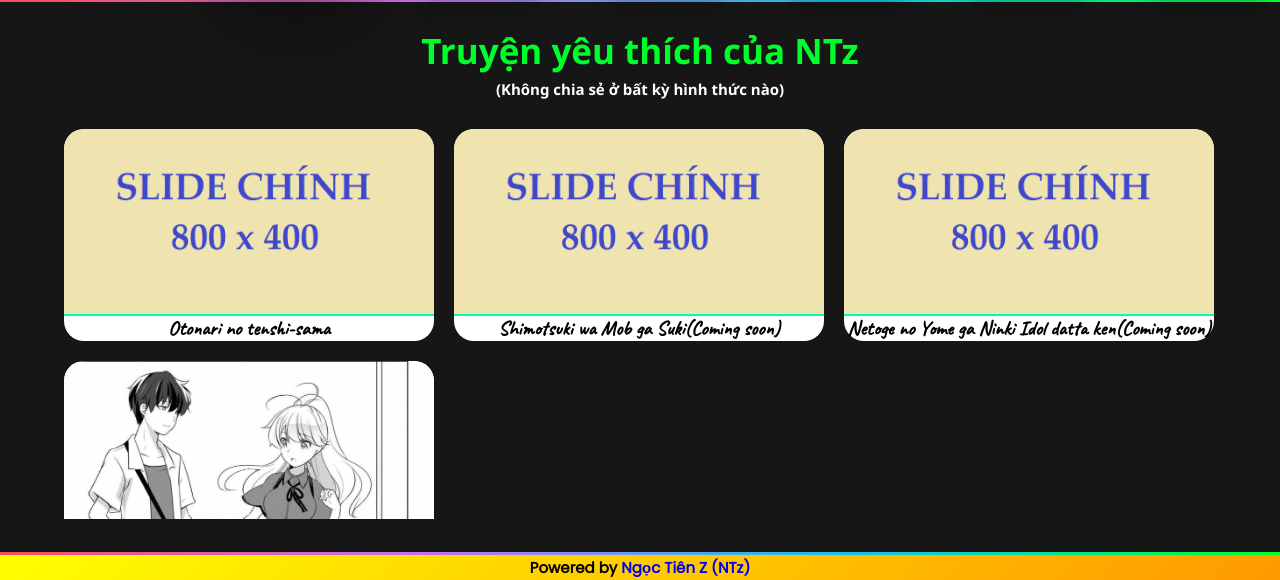
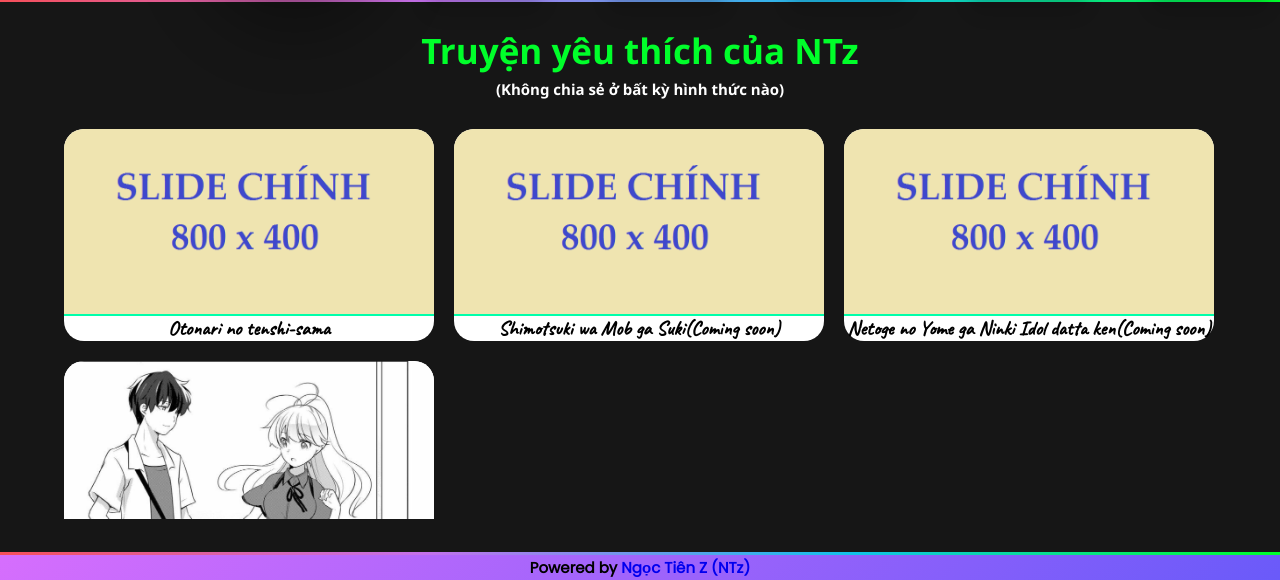
Before and after one commit to tien2k6z/Information, a PHP site: page / in a window 1280 px wide. Shown: the part 601-1181 px from the top of the page. Run offline with PHP 8.4, Linux system fonts and the light colour scheme.

Commit message:
Add files via upload

```diff
--- a/style1.css
+++ b/style1.css
@@ -297,7 +297,7 @@ border: 2px solid #fff; /* Viền trắng cho mỗi mục danh sách */
     display: flex;
     justify-content: center;
     align-items: center;
-    background-image: linear-gradient(-45deg, #ff9900, #ffff00);
+    background-image: linear-gradient(-45deg, #6a5af9, #d66efd);
     transition: all 1s;
 }
 
```
